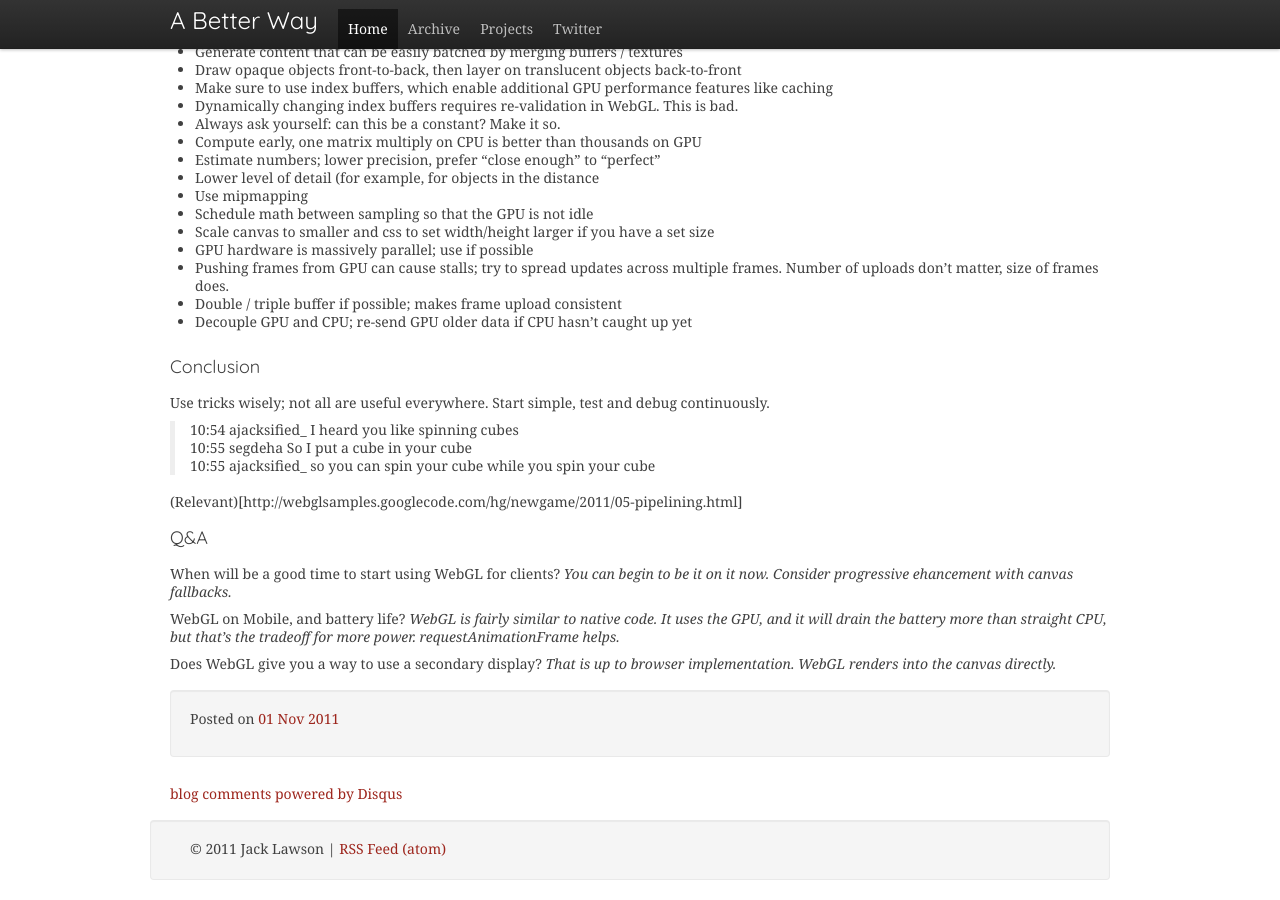
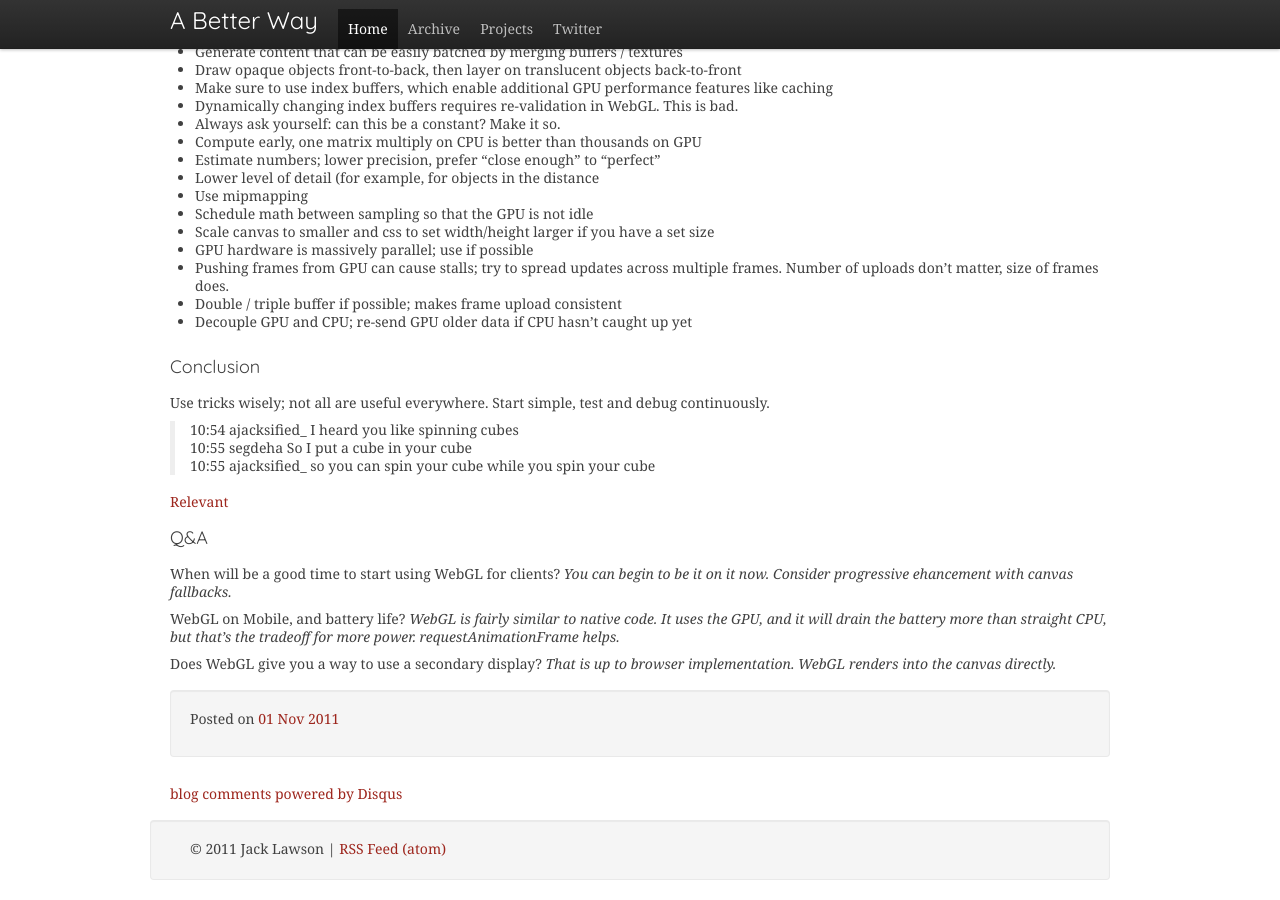
Before and after one commit to ajacksified/ajacksified.github.com, a Jekyll site: the page built from _posts/2011-11-01-new-game-conf-liveblog.markdown, in a window 1280 px wide and 900 px high, scrolled down 1693 px. Built offline with Jekyll 4.4.1, drawn with Linux system fonts in a browser that asks for light colours; nearby versions of some CDN libraries; some web fonts are replaced; comment, search, counter and statistics services are not loaded.

Commit message:
Session 2

```diff
--- a/_posts/2011-11-01-new-game-conf-liveblog.markdown
+++ b/_posts/2011-11-01-new-game-conf-liveblog.markdown
@@ -119,7 +119,7 @@ debug continuously.
 >
 >  10:55 ajacksified_ so you can spin your cube while you spin your cube
 
-(Relevant)[http://webglsamples.googlecode.com/hg/newgame/2011/05-pipelining.html]
+[Relevant](http://webglsamples.googlecode.com/hg/newgame/2011/05-pipelining.html)
 
 ### Q&amp;A
 
```
